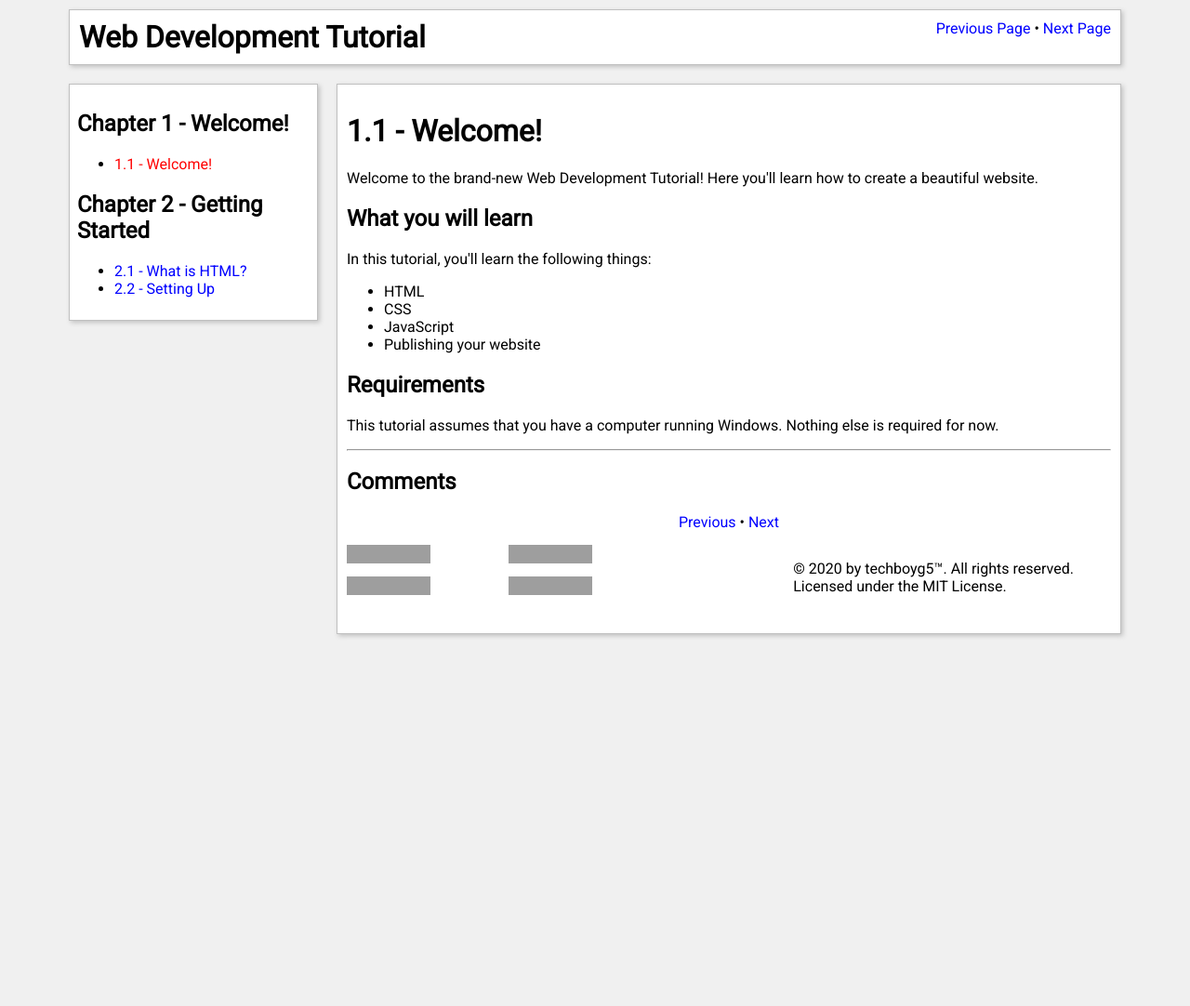
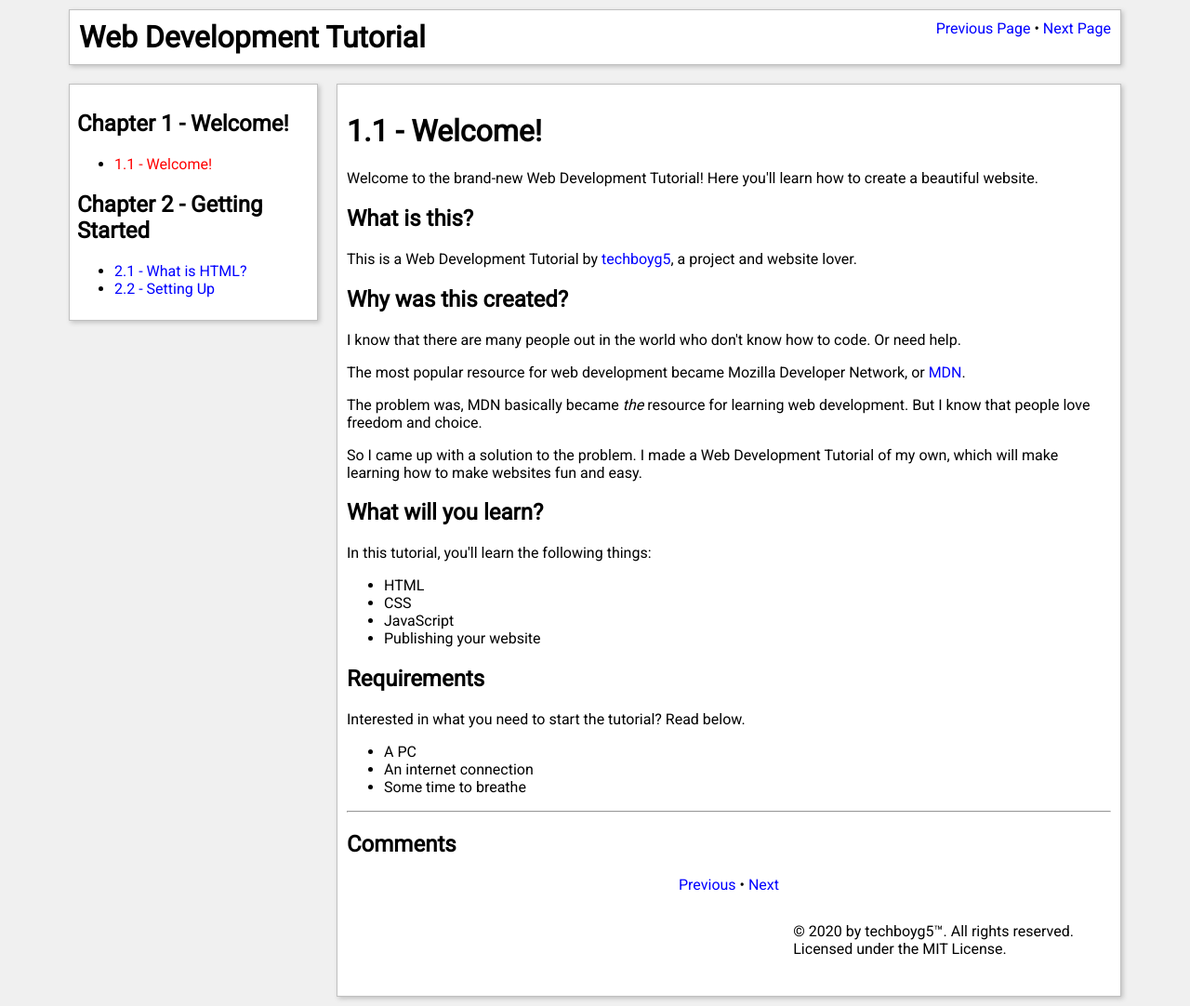
Before and after one commit to techboyg5/web-development-tutorial, a Jekyll site: the page built from chapter1/page1.html, in a window 1280 px wide, cut to the strip 0-1082 px from the top of the page. Shown: the whole strip at 93% size. Built offline with Jekyll 4.4.1, drawn with Linux system fonts in a browser that asks for light colours; comment, search, counter and statistics services are not loaded; before the commit the page ends 900 px from its top, so only the background shows below that; grey boxes are pictures that could not be loaded.

Commit message:
Update page1.html

```diff
--- a/chapter1/page1.html
+++ b/chapter1/page1.html
@@ -8,7 +8,14 @@ prevtitle: 1.1 - Welcome!
 nexttitle: 2.1 - What is HTML?
 ---
 <p>Welcome to the brand-new Web Development Tutorial! Here you'll learn how to create a beautiful website.</p>
-<h2>What you will learn</h2>
+<h2>What is this?</h2>
+<p>This is a Web Development Tutorial by <a href="https://projects.techboyg5blog.com/">techboyg5</a>, a project and website lover.</p>
+<h2>Why was this created?</h2>
+<p>I know that there are many people out in the world who don't know how to code. Or need help.</p>
+<p>The most popular resource for web development became Mozilla Developer Network, or <a href="https://developer.mozilla.org/en-US/">MDN</a>.</p>
+<p>The problem was, MDN basically became <em>the</em> resource for learning web development. But I know that people love freedom and choice.</p>
+<p>So I came up with a solution to the problem. I made a Web Development Tutorial of my own, which will make learning how to make websites fun and easy.</p>
+<h2>What will you learn?</h2>
 <p>In this tutorial, you'll learn the following things:</p>
 <ul>
   <li>HTML</li>
@@ -17,4 +24,9 @@ nexttitle: 2.1 - What is HTML?
   <li>Publishing your website</li>
 </ul>
 <h2>Requirements</h2>
-<p>This tutorial assumes that you have a computer running Windows. Nothing else is required for now.</p>
+<p>Interested in what you need to start the tutorial? Read below.</p>
+<ul>
+  <li>A PC</li>
+  <li>An internet connection</li>
+  <li>Some time to breathe</li>
+</ul>
```
